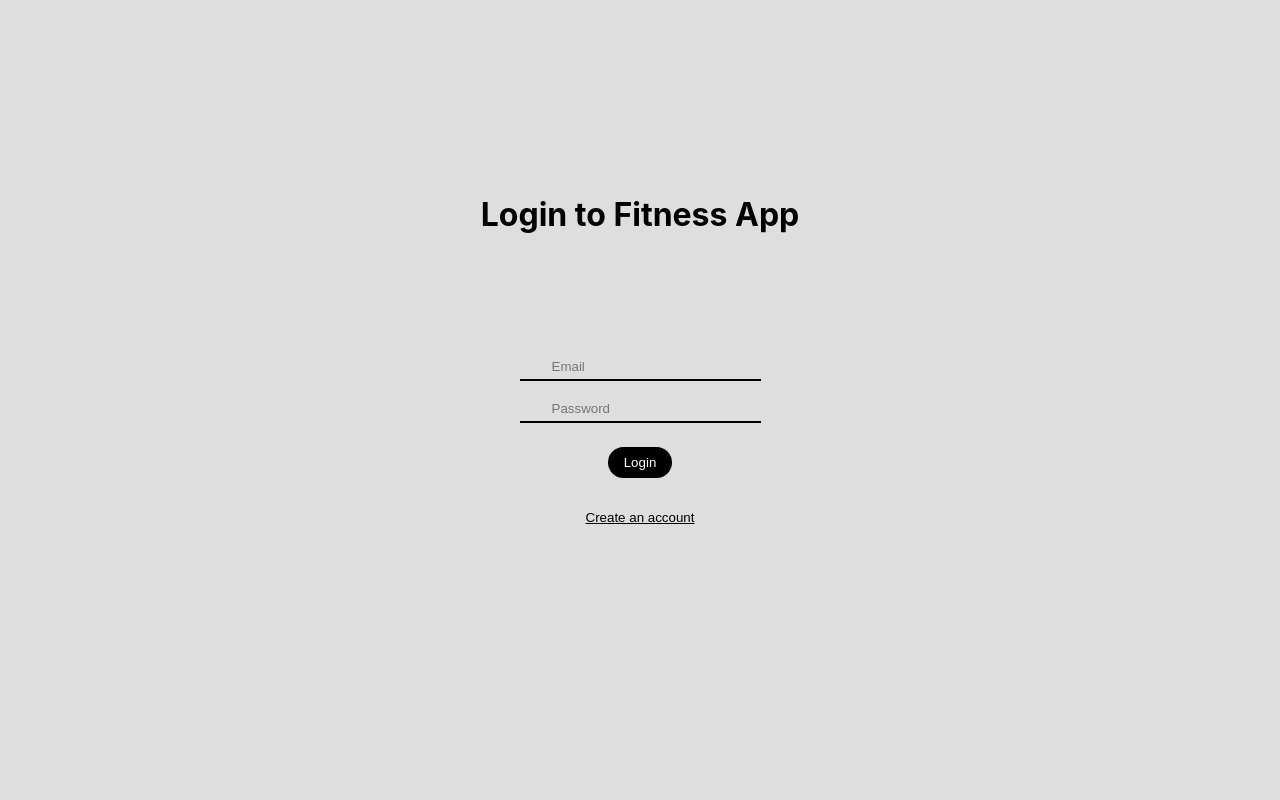
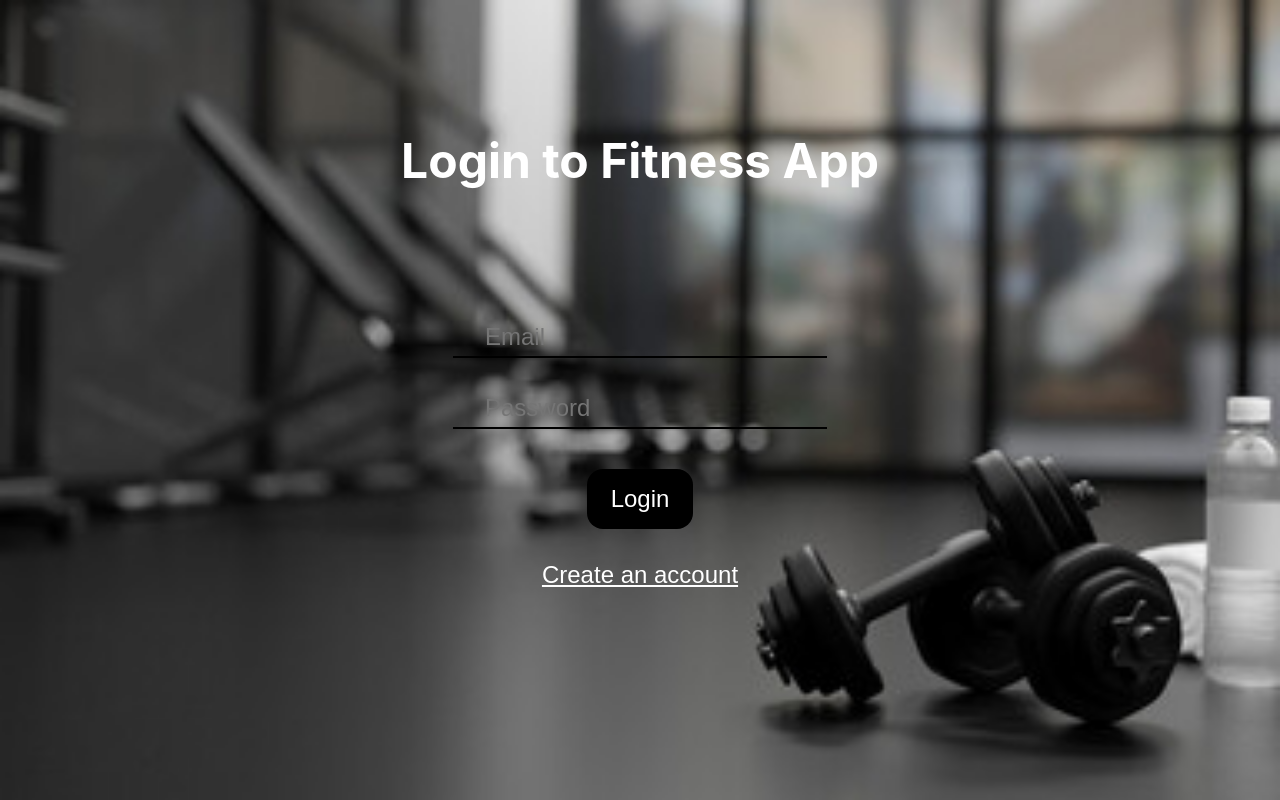
Before and after one commit to MohamedFazil89/AI-Fitness-Tracker, a React (Create React App) app: page /Login in a window 1280 px wide. Built offline with nearby package versions, Linux system fonts and the light colour scheme.

Commit message:
Login page

```diff
--- a/src/components/Styles/Login.css
+++ b/src/components/Styles/Login.css
@@ -10,6 +10,10 @@
     justify-content: center;
     height: 100vh;
     background-color: rgb(222, 222, 222);
+    background-image: url("../assets/bg.jpg");
+    background-position: center;
+    background-size: cover;
+    color: white;
 
 }
 .login-form{
@@ -23,16 +27,19 @@
     font-size: 2rem;
     position: relative;
     bottom: 5rem;
+    font-size: 3rem;
 }
 
 .login-input{
-    margin: .5rem;
+    margin: 1rem;
     padding: .3rem 2rem;
     align-items: flex-end;
     text-align: left;
     border: none;
     border-bottom: 2px solid black;
     background-color: transparent;
+    color: white;
+    font-size: 1.5rem;
 }
 
 
@@ -42,23 +49,25 @@
     border: none;
     background-color: transparent;
     cursor: pointer;
+    color: white;
+    font-size: 1.5rem;
 
 }
 .login-button{
     background-color: black;
-    padding: .5rem 1rem;
+    padding: 1rem 1.5rem;
     color: white;
     border-radius: 1rem;
-    margin-top: 1rem;
+    margin-top: 1.5rem;
     width: fit-content;
 }
 
 .login-button:active{
-    background-color: green;
+    background-color: blue;
 }
 .login-input:focus{
     outline: none;
-    border-bottom: 2px solid green;
+    border-bottom: 2px solid white;
 }
 .navigate-signup{
     text-decoration: underline;
--- a/src/components/Styles/Signup.css
+++ b/src/components/Styles/Signup.css
@@ -10,6 +10,10 @@
     justify-content: center;
     height: 100vh;
     background-color: rgb(222, 222, 222);
+    color: white;
+    background-image: url("../assets/bg.jpg");
+    background-position: center;
+    background-size: cover;
 
 }
 .signup-form{
@@ -23,6 +27,7 @@
     font-size: 2rem;
     position: relative;
     bottom: 5rem;
+    font-size: 3rem;
 }
 
 .signup-input{
@@ -33,6 +38,8 @@
     border: none;
     border-bottom: 2px solid black;
     background-color: transparent;
+    color: white;
+    font-size: 1.5rem;
 }
 
 
@@ -42,6 +49,10 @@
     border: none;
     background-color: transparent;
     cursor: pointer;
+    color: white;
+    font-size: 1.5rem;
+
+
 
 }
 .signup-button{
@@ -54,11 +65,11 @@
 }
 
 .signup-button:active{
-    background-color: green;
+    background-color: blue;
 }
 .signup-input:focus{
     outline: none;
-    border-bottom: 2px solid green;
+    border-bottom: 2px solid white;
 }
 .navigate-login{
     text-decoration: underline;
```
Also changed, not shown: src/components/assets/bg.jpg (added).
